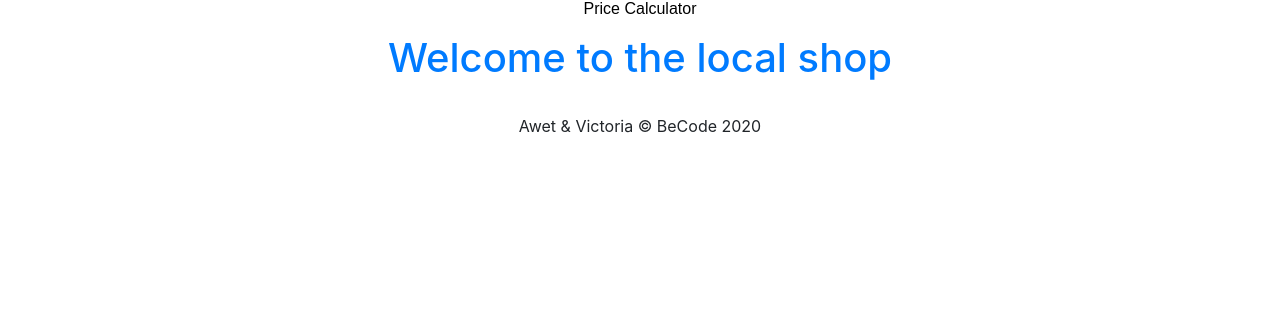
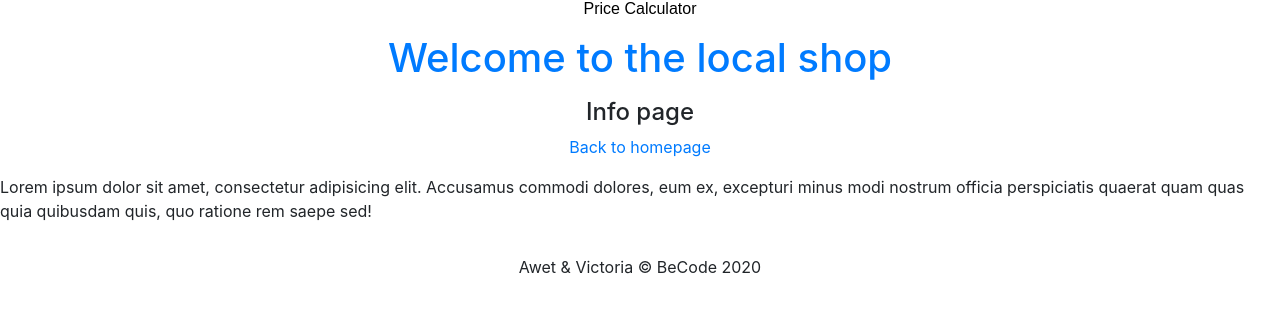
Before and after one commit to awet-dev/php-pricecalculator-challenge, a PHP site: template View/LoginPage.php in a window 1280 px wide. Shown: the top 313 px of the page. Run offline with PHP 8.4, Linux system fonts and the light colour scheme; the template is opened without the code that fills it, so the values that code supplies are empty.

Commit message:
added code from boiler plate

```diff
--- a/View/LoginPage.php
+++ b/View/LoginPage.php
@@ -1 +1,9 @@
-<?php
+<?php require 'includes/header.php'?>
+    <section>
+        <h4>Info page</h4>
+
+        <p><a href="homepage.php">Back to homepage</a></p>
+
+        <p>Lorem ipsum dolor sit amet, consectetur adipisicing elit. Accusamus commodi dolores, eum ex, excepturi minus modi nostrum officia perspiciatis quaerat quam quas quia quibusdam quis, quo ratione rem saepe sed!</p>
+    </section>
+<?php require 'includes/footer.php'?>
```
